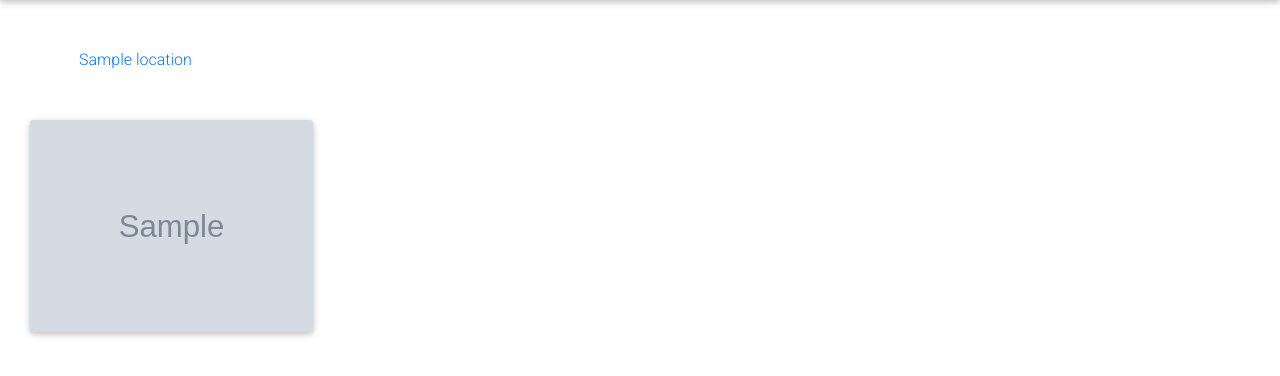
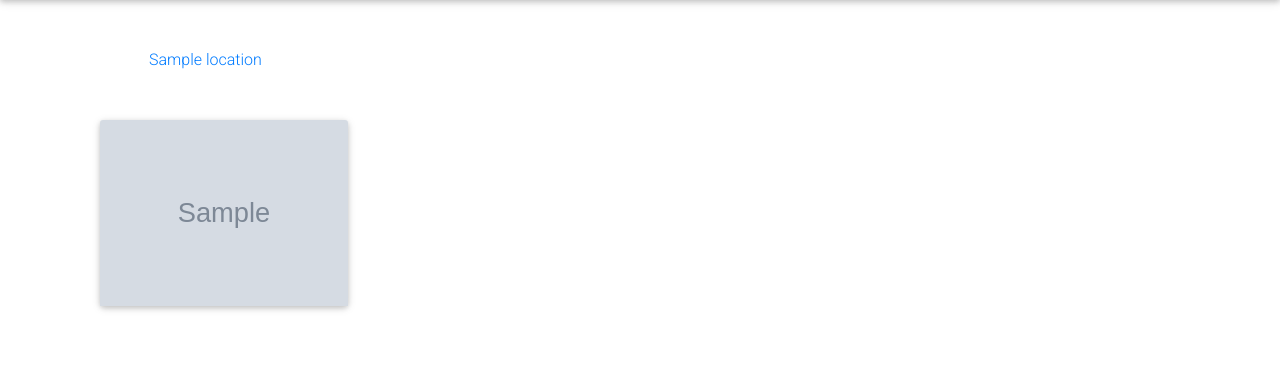
Before and after one commit to Jeff-Mwai/noflex-gallery, a Django app: page / in a window 1280 px wide. Shown: the part 58-434 px from the top of the page. Run offline with Django 3.2, Linux system fonts and the light colour scheme; tables that the repository leaves empty hold one stand-in row (values such as "Sample post"); grey boxes marked "Sample" are stand-in pictures; some libraries are stand-ins or nearby versions.

```diff
--- a/gallery/templates/index.html
+++ b/gallery/templates/index.html
@@ -25,7 +25,7 @@
 
 <body>
 
-  <div class="container-fluid">
+  <div class="container">
     <div class="display p-5">
       {% for location in location %}
       <a class="button p-3" id="btn" href="/location/{{location.name}}">{{location.name}}</a>
@@ -33,7 +33,7 @@
       {% endfor %}
 
     </div>
-    <div class="container-fluid">
+    <div class="container">
       <div class="row">
         {% for item in pictures %}
         <div class="col-md-3">
```
Also changed, not shown: gallery/templates/search.html (+7 -5 lines).
